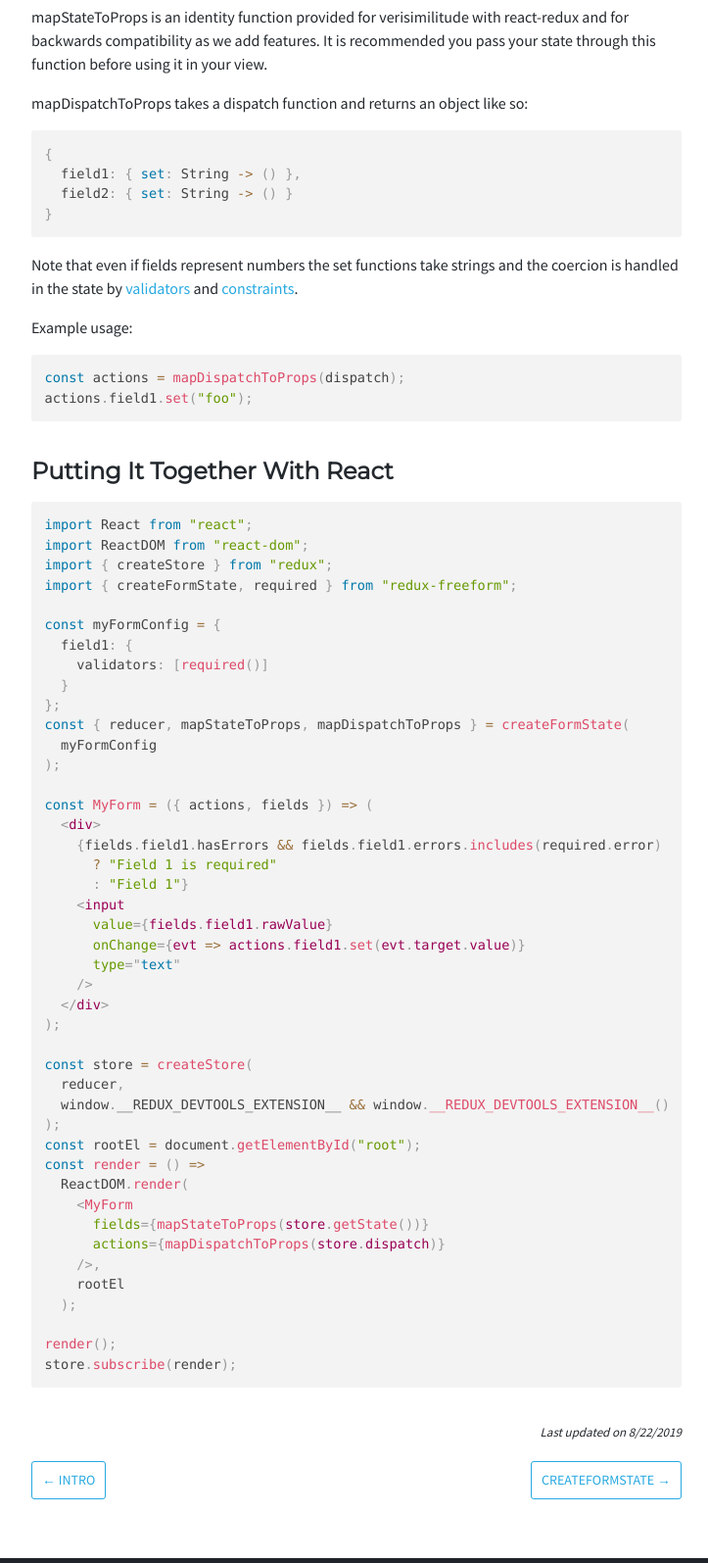
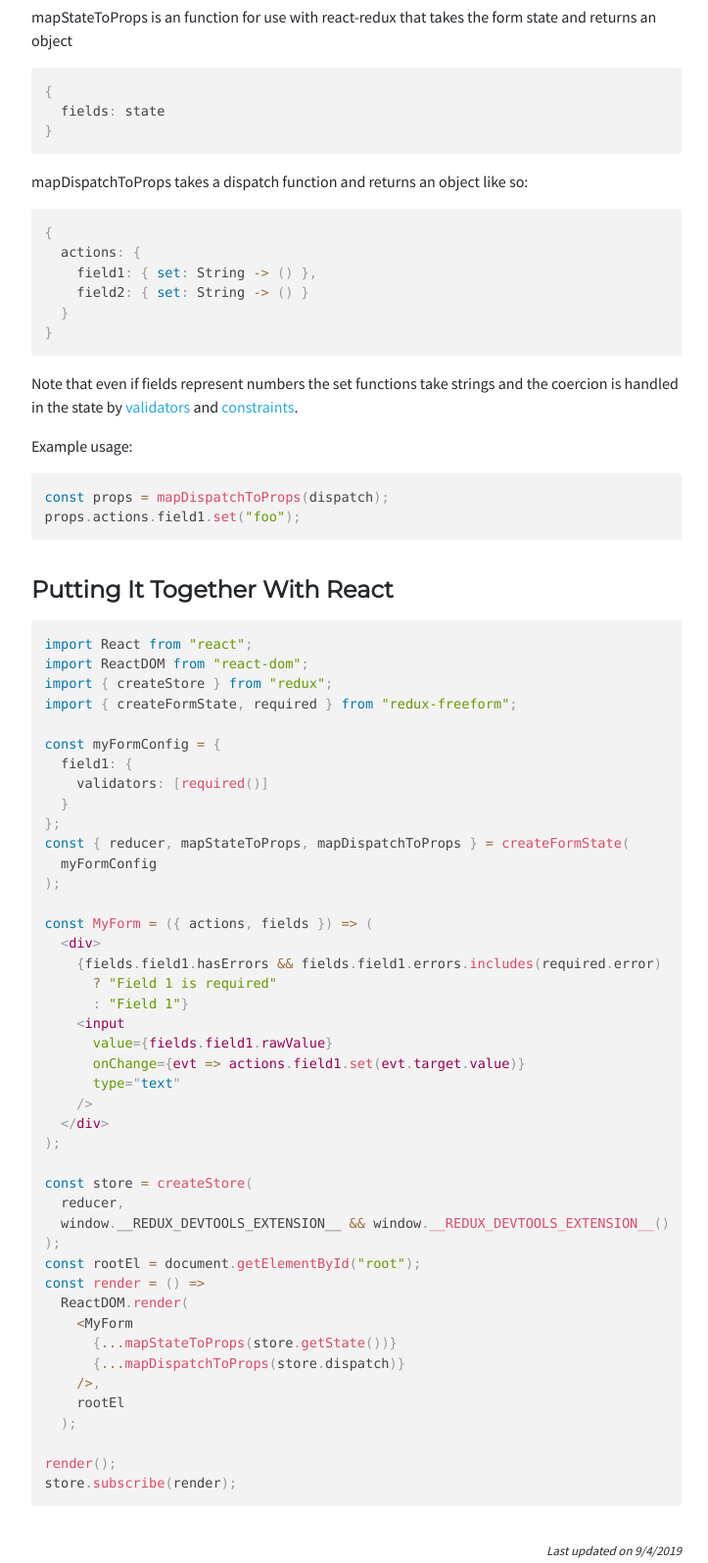
Before and after one commit to CityBaseInc/redux-freeform, a plain HTML site: page docs/getting-started.html in a window 1280 px wide. Shown: the part 800-2395 px from the top of the page at 98% size, without its empty margins (276-999 px from the left). Drawn offline with nearby package versions, Linux system fonts and the light colour scheme.

Commit message:
Deploy website
Deploy website version based on 2d3701ddedeba0313d237091f64491fd44ed5fa4

```diff
--- a/docs/getting-started.html
+++ b/docs/getting-started.html
@@ -74,20 +74,24 @@
 </code></pre>
 <p>Now you can use <code>reducer, mapStateToProps, mapDispatchToProps</code> as you would in any
 other Redux app.</p>
-<p>mapStateToProps is an identity function provided for verisimilitude with react-redux and
-for backwards compatibility as we add features. It is recommended you pass your state through
-this function before using it in your view.</p>
+<p>mapStateToProps is an function for use with react-redux that takes the form state and returns an object</p>
+<pre><code class="hljs css language-jsx"><span class="token punctuation">{</span>
+  fields<span class="token punctuation">:</span> state
+<span class="token punctuation">}</span>
+</code></pre>
 <p>mapDispatchToProps takes a dispatch function and returns an object like so:</p>
 <pre><code class="hljs css language-jsx"><span class="token punctuation">{</span>
-  field1<span class="token punctuation">:</span> <span class="token punctuation">{</span> <span class="token keyword">set</span><span class="token punctuation">:</span> String <span class="token operator">-</span><span class="token operator">></span> <span class="token punctuation">(</span><span class="token punctuation">)</span> <span class="token punctuation">}</span><span class="token punctuation">,</span>
-  field2<span class="token punctuation">:</span> <span class="token punctuation">{</span> <span class="token keyword">set</span><span class="token punctuation">:</span> String <span class="token operator">-</span><span class="token operator">></span> <span class="token punctuation">(</span><span class="token punctuation">)</span> <span class="token punctuation">}</span>
+  actions<span class="token punctuation">:</span> <span class="token punctuation">{</span>
+    field1<span class="token punctuation">:</span> <span class="token punctuation">{</span> <span class="token keyword">set</span><span class="token punctuation">:</span> String <span class="token operator">-</span><span class="token operator">></span> <span class="token punctuation">(</span><span class="token punctuation">)</span> <span class="token punctuation">}</span><span class="token punctuation">,</span>
+    field2<span class="token punctuation">:</span> <span class="token punctuation">{</span> <span class="token keyword">set</span><span class="token punctuation">:</span> String <span class="token operator">-</span><span class="token operator">></span> <span class="token punctuation">(</span><span class="token punctuation">)</span> <span class="token punctuation">}</span>
+  <span class="token punctuation">}</span>
 <span class="token punctuation">}</span>
 </code></pre>
 <p>Note that even if fields represent numbers the set functions take strings and the coercion is handled
 in the state by <a href="/redux-freeform/docs/validators">validators</a> and <a href="/redux-freeform/docs/constraints">constraints</a>.</p>
 <p>Example usage:</p>
-<pre><code class="hljs css language-jsx"><span class="token keyword">const</span> actions <span class="token operator">=</span> <span class="token function">mapDispatchToProps</span><span class="token punctuation">(</span>dispatch<span class="token punctuation">)</span><span class="token punctuation">;</span>
-actions<span class="token punctuation">.</span>field1<span class="token punctuation">.</span><span class="token function">set</span><span class="token punctuation">(</span><span class="token string">"foo"</span><span class="token punctuation">)</span><span class="token punctuation">;</span>
+<pre><code class="hljs css language-jsx"><span class="token keyword">const</span> props <span class="token operator">=</span> <span class="token function">mapDispatchToProps</span><span class="token punctuation">(</span>dispatch<span class="token punctuation">)</span><span class="token punctuation">;</span>
+props<span class="token punctuation">.</span>actions<span class="token punctuation">.</span>field1<span class="token punctuation">.</span><span class="token function">set</span><span class="token punctuation">(</span><span class="token string">"foo"</span><span class="token punctuation">)</span><span class="token punctuation">;</span>
 </code></pre>
 <h2><a class="anchor" aria-hidden="true" id="putting-it-together-with-react"></a><a href="#putting-it-together-with-react" aria-hidden="true" class="hash-link"><svg class="hash-link-icon" aria-hidden="true" height="16" version="1.1" viewBox="0 0 16 16" width="16"><path fill-rule="evenodd" d="M4 9h1v1H4c-1.5 0-3-1.69-3-3.5S2.55 3 4 3h4c1.45 0 3 1.69 3 3.5 0 1.41-.91 2.72-2 3.25V8.59c.58-.45 1-1.27 1-2.09C10 5.22 8.98 4 8 4H4c-.98 0-2 1.22-2 2.5S3 9 4 9zm9-3h-1v1h1c1 0 2 1.22 2 2.5S13.98 12 13 12H9c-.98 0-2-1.22-2-2.5 0-.83.42-1.64 1-2.09V6.25c-1.09.53-2 1.84-2 3.25C6 11.31 7.55 13 9 13h4c1.45 0 3-1.69 3-3.5S14.5 6 13 6z"></path></svg></a>Putting It Together With React</h2>
 <pre><code class="hljs css language-jsx"><span class="token keyword">import</span> React <span class="token keyword">from</span> <span class="token string">"react"</span><span class="token punctuation">;</span>
@@ -124,14 +128,14 @@ actions<span class="token punctuation">.</span>field1<span class="token punctuat
 <span class="token keyword">const</span> rootEl <span class="token operator">=</span> document<span class="token punctuation">.</span><span class="token function">getElementById</span><span class="token punctuation">(</span><span class="token string">"root"</span><span class="token punctuation">)</span><span class="token punctuation">;</span>
 <span class="token keyword">const</span> <span class="token function-variable function">render</span> <span class="token operator">=</span> <span class="token punctuation">(</span><span class="token punctuation">)</span> <span class="token operator">=></span>
   ReactDOM<span class="token punctuation">.</span><span class="token function">render</span><span class="token punctuation">(</span>
-    <span class="token tag"><span class="token tag"><span class="token punctuation">&lt;</span><span class="token class-name">MyForm</span></span>
-      <span class="token attr-name">fields</span><span class="token script language-javascript"><span class="token script-punctuation punctuation">=</span><span class="token punctuation">{</span><span class="token function">mapStateToProps</span><span class="token punctuation">(</span>store<span class="token punctuation">.</span><span class="token function">getState</span><span class="token punctuation">(</span><span class="token punctuation">)</span><span class="token punctuation">)</span><span class="token punctuation">}</span></span>
-      <span class="token attr-name">actions</span><span class="token script language-javascript"><span class="token script-punctuation punctuation">=</span><span class="token punctuation">{</span><span class="token function">mapDispatchToProps</span><span class="token punctuation">(</span>store<span class="token punctuation">.</span>dispatch<span class="token punctuation">)</span><span class="token punctuation">}</span></span>
-    <span class="token punctuation">/></span></span><span class="token punctuation">,</span>
+    <span class="token operator">&lt;</span>MyForm
+      <span class="token punctuation">{</span><span class="token operator">...</span><span class="token function">mapStateToProps</span><span class="token punctuation">(</span>store<span class="token punctuation">.</span><span class="token function">getState</span><span class="token punctuation">(</span><span class="token punctuation">)</span><span class="token punctuation">)</span><span class="token punctuation">}</span>
+      <span class="token punctuation">{</span><span class="token operator">...</span><span class="token function">mapDispatchToProps</span><span class="token punctuation">(</span>store<span class="token punctuation">.</span>dispatch<span class="token punctuation">)</span><span class="token punctuation">}</span>
+    <span class="token operator">/</span><span class="token operator">></span><span class="token punctuation">,</span>
     rootEl
   <span class="token punctuation">)</span><span class="token punctuation">;</span>
 
 <span class="token function">render</span><span class="token punctuation">(</span><span class="token punctuation">)</span><span class="token punctuation">;</span>
 store<span class="token punctuation">.</span><span class="token function">subscribe</span><span class="token punctuation">(</span>render<span class="token punctuation">)</span><span class="token punctuation">;</span>
 </code></pre>
-</span></div></article></div><div class="docLastUpdate"><em>Last updated on 8/22/2019</em></div><div class="docs-prevnext"><a class="docs-prev button" href="/redux-freeform/docs/intro"><span class="arrow-prev">← </span><span>Intro</span></a><a class="docs-next button" href="/redux-freeform/docs/create-form-state"><span class="function-name-prevnext">createFormState</span><span class="arrow-next"> →</span></a></div></div></div><nav class="onPageNav"><ul class="toc-headings"><li><a href="#installation">Installation</a></li><li><a href="#create-a-form">Create A Form</a></li><li><a href="#putting-it-together-with-react">Putting It Together With React</a></li></ul></nav></div><footer class="nav-footer" id="footer"><section class="copyright"><a href="https://www.thecitybase.com">Made with  💖 by Citybase.</a></section></footer></div></body></html>
+</span></div></article></div><div class="docLastUpdate"><em>Last updated on 9/4/2019</em></div><div class="docs-prevnext"><a class="docs-prev button" href="/redux-freeform/docs/intro"><span class="arrow-prev">← </span><span>Intro</span></a><a class="docs-next button" href="/redux-freeform/docs/create-form-state"><span class="function-name-prevnext">createFormState</span><span class="arrow-next"> →</span></a></div></div></div><nav class="onPageNav"><ul class="toc-headings"><li><a href="#installation">Installation</a></li><li><a href="#create-a-form">Create A Form</a></li><li><a href="#putting-it-together-with-react">Putting It Together With React</a></li></ul></nav></div><footer class="nav-footer" id="footer"><section class="copyright"><a href="https://www.thecitybase.com">Made with  💖 by Citybase.</a></section></footer></div></body></html>
```
Also changed, not shown: docs/getting-started/index.html (+16 -12 lines), docs/validators.html (+2 -2 lines), docs/validators/index.html (+2 -2 lines).
